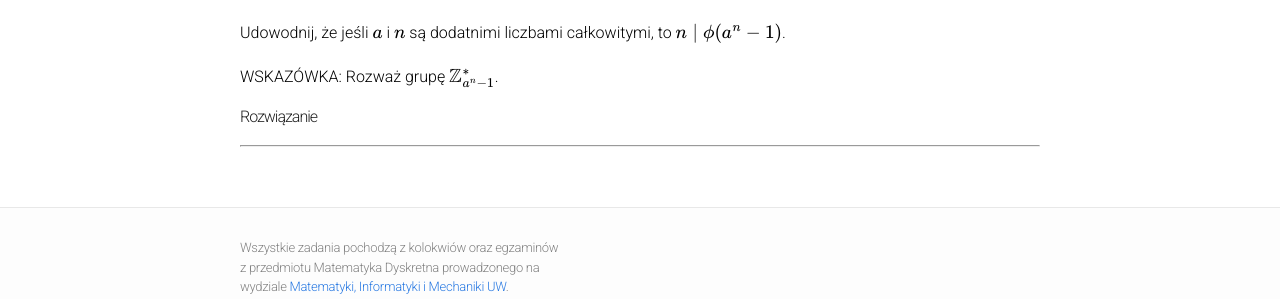
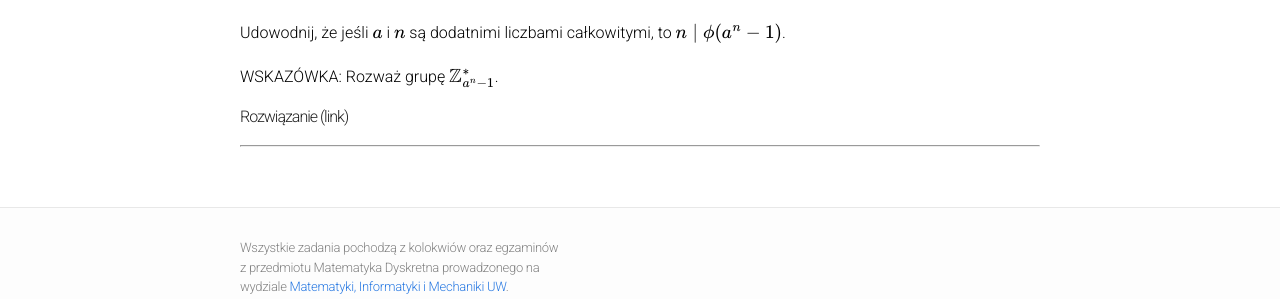
Before and after one commit to wakacjezmd/wakacjezmd.github.io, a Jekyll site: the page built from _solutions/2016/2016-egzamin-2.md, in a window 1280 px wide. Shown: the part 813-1112 px from the top of the page. Built offline with Jekyll 4.4.1, drawn with Linux system fonts in a browser that asks for light colours; nearby versions of some CDN libraries; formulas are drawn with MathJax 3; our own code applies the rules of GitHub Pages for plain Markdown files.

Commit message:
Zmień pole z rozwiązaniem w 2016p

```diff
--- a/_solutions/2016/2016-egzamin-2.md
+++ b/_solutions/2016/2016-egzamin-2.md
@@ -68,16 +68,7 @@
   </p>
 </p>
 
-<div data-collapse>
-  <h4 class="collapsible">Rozwiązanie</h4>
-  <div class="solution">
-    <p>
-      <a href="https://math.stackexchange.com/a/398227/237591">
-        https://math.stackexchange.com/a/398227/237591
-      </a>
-    </p>
-  </div>
+<div>
+  <h4 class="collapsible"><a href="https://math.stackexchange.com/a/398227/237591">Rozwiązanie (link)</a></h4>
 </div>
-
-
 ---
```
